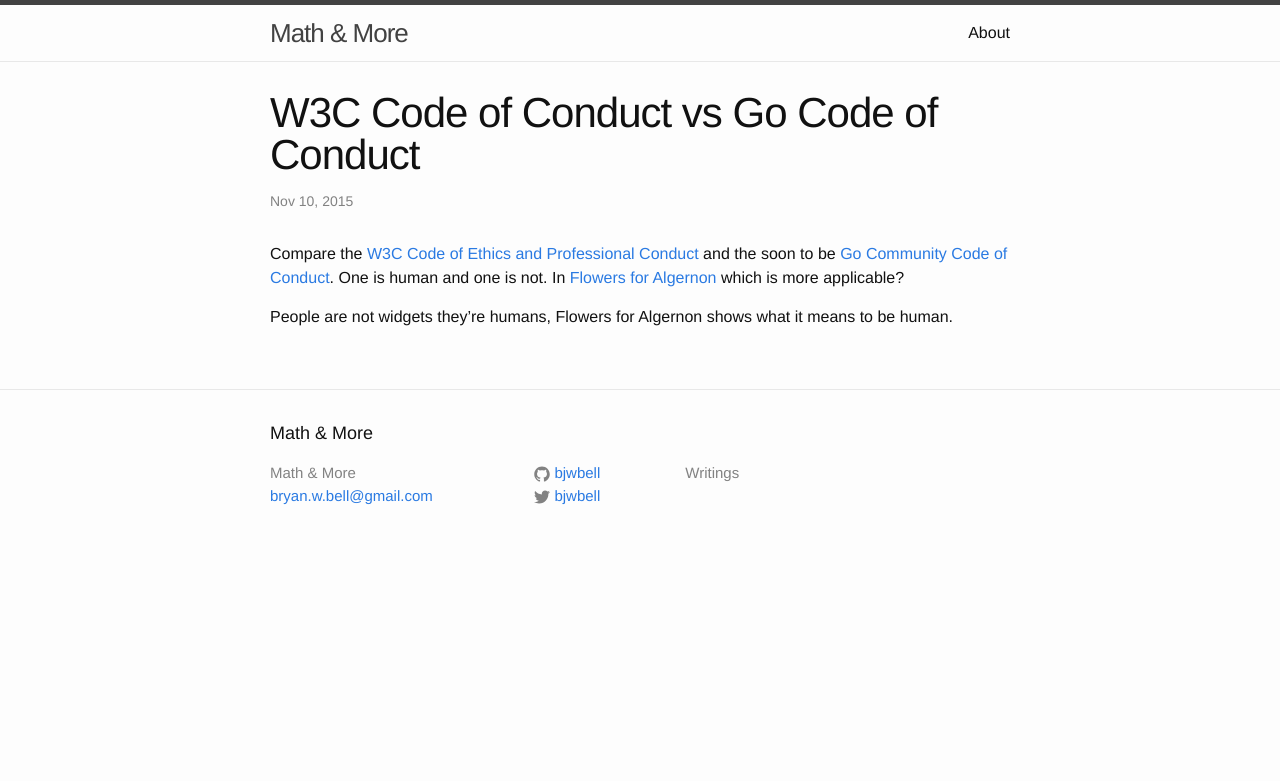
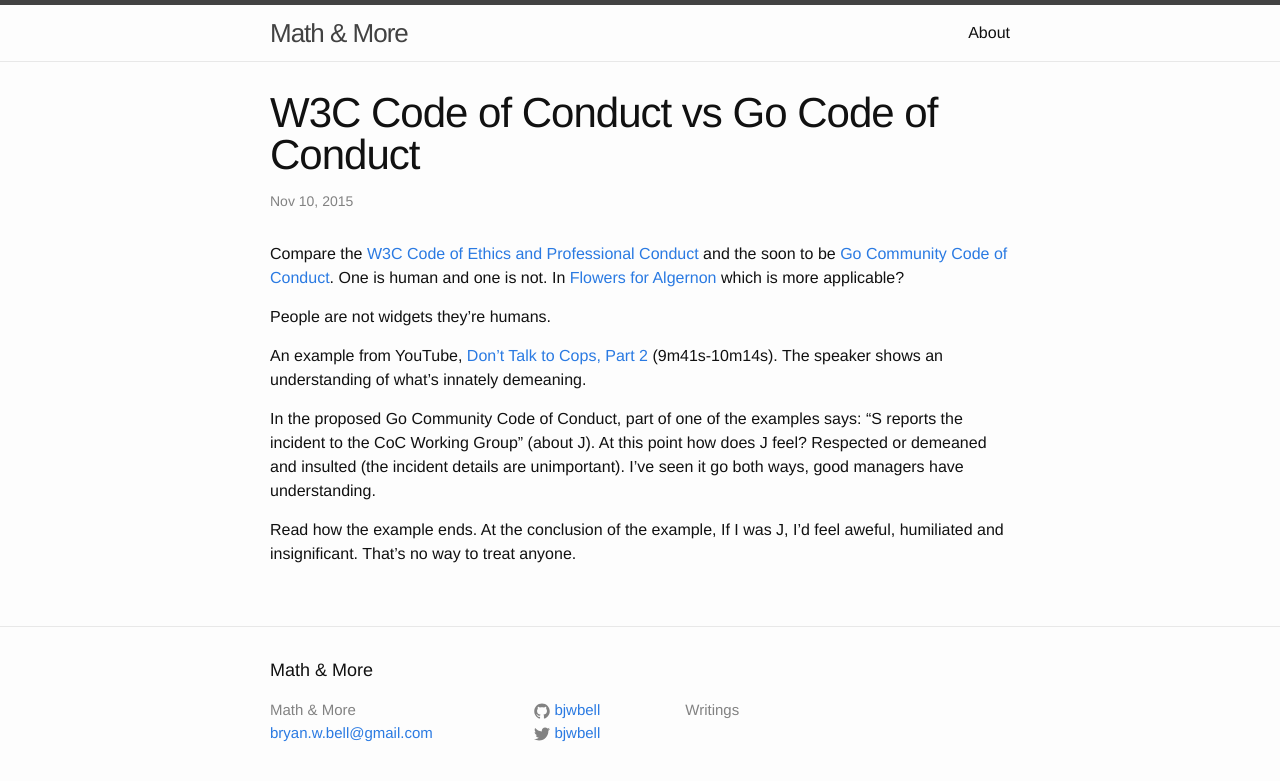
Before and after one commit to bjwbell/bjwbell.github.io, a Jekyll site: the page built from _posts/2015-11-10-w3c-code-of-conduct.md, in a window 1280 px wide. Shown: the top 781 px of the page. Built offline with Jekyll 4.4.1, drawn with Linux system fonts in a browser that asks for light colours; nearby versions of some CDN libraries.

Commit message:
Update CoC post with examples

```diff
--- a/_posts/2015-11-10-w3c-code-of-conduct.md
+++ b/_posts/2015-11-10-w3c-code-of-conduct.md
@@ -6,4 +6,10 @@
 ---
 Compare the [W3C Code of Ethics and Professional Conduct](http://www.w3.org/Consortium/cepc/) and the soon to be [Go Community Code of Conduct](https://github.com/golang/proposal/blob/master/design/13073-code-of-conduct.md). One is human and one is not. In [Flowers for Algernon](https://en.wikipedia.org/wiki/Flowers_for_Algernon) which is more applicable?
 
-People are not widgets they're humans, Flowers for Algernon shows what it means to be human.
+People are not widgets they're humans.
+
+An example from YouTube, [Don't Talk to Cops, Part 2](http://www.youtube.com/watch?v=08fZQWjDVKE&t=9m41s) (9m41s-10m14s). The speaker shows an understanding of what's innately demeaning.
+
+In the proposed Go Community Code of Conduct, part of one of the examples says: "S reports the incident to the CoC Working Group" (about J). At this point how does J feel? Respected or demeaned and insulted (the incident details are unimportant). I've seen it go both ways, good managers have understanding.
+
+Read how the example ends. At the conclusion of the example, If I was J, I'd feel aweful,  humiliated and insignificant. That's no way to treat anyone.
```
